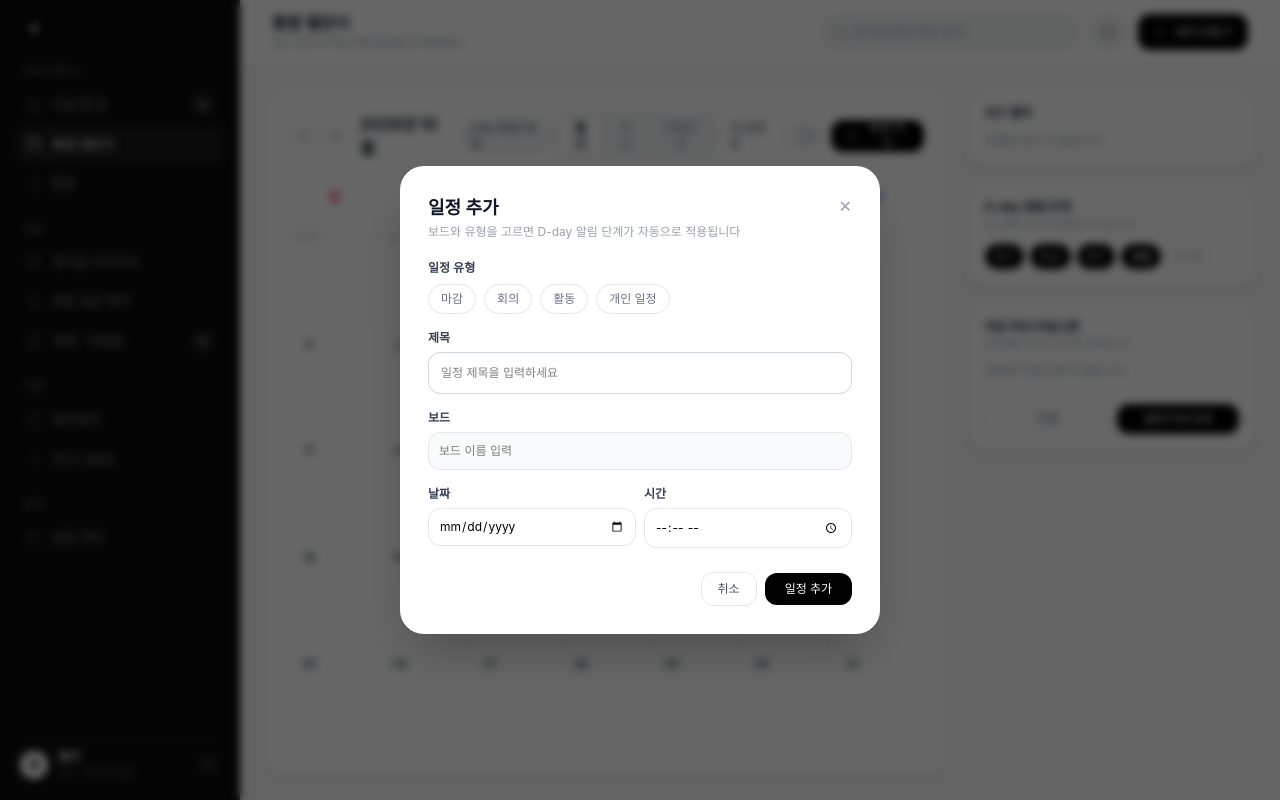
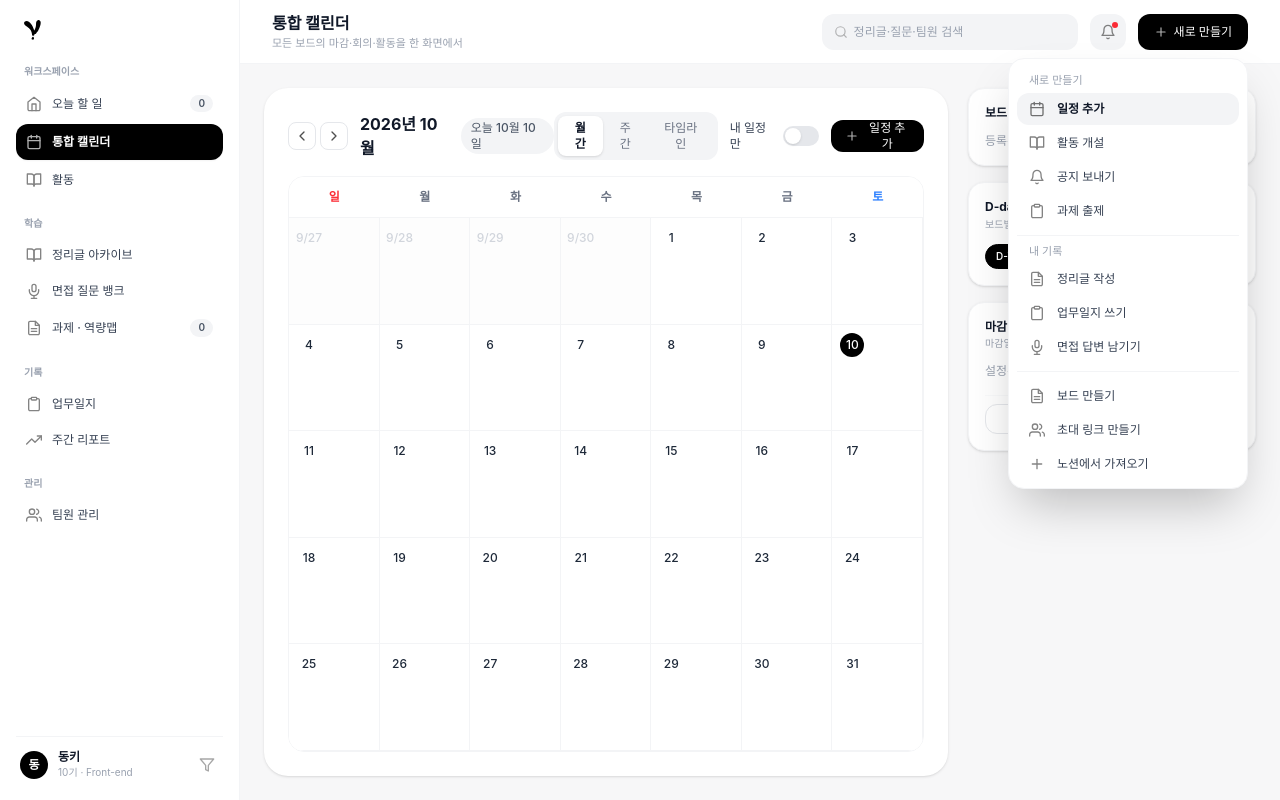
Before and after one commit to VOID-GSM/PV-Web, a React (Vite) app: page / in a window 1280 px wide. Both pictures are taken after a click on the button "새로 만들기". Built offline with nearby package versions, Linux system fonts and the light colour scheme.

Commit message:
feat: 헤더 새로만들기  드롭다운 구현, 주간/월간 날짜 이동 분기 및 사이드바 테마 수정

```diff
--- a/src/components/calendar/CalendarHeader.tsx
+++ b/src/components/calendar/CalendarHeader.tsx
@@ -10,8 +10,8 @@ interface CalendarHeaderProps {
   onlyMyEvents: boolean;
   onViewChange: (mode: ViewMode) => void;
   onToggleOnlyMyEvents: () => void;
-  onPrevMonth: () => void;
-  onNextMonth: () => void;
+  onPrev: () => void;
+  onNext: () => void;
   onOpenAddModal: () => void;
 }
 
@@ -21,8 +21,8 @@ export const CalendarHeader: React.FC<CalendarHeaderProps> = ({
   onlyMyEvents,
   onViewChange,
   onToggleOnlyMyEvents,
-  onPrevMonth,
-  onNextMonth,
+  onPrev,
+  onNext,
   onOpenAddModal,
 }) => {
   const today = new Date();
@@ -31,20 +31,20 @@ export const CalendarHeader: React.FC<CalendarHeaderProps> = ({
 
   return (
     <div className="flex items-center justify-between pb-4 select-none">
-      {/* Date controls */}
+      {/* 날짜 이동 컨트롤 */}
       <div className="flex items-center gap-3">
         <div className="flex items-center gap-1">
           <button
             type="button"
-            onClick={onPrevMonth}
-            className="flex h-7 w-7 items-center justify-center rounded-lg border border-gray-200 text-gray-600 hover:bg-gray-100 transition"
+            onClick={onPrev}
+            className="flex h-7 w-7 items-center justify-center rounded-lg border border-gray-200 text-gray-600 hover:bg-gray-100 transition cursor-pointer"
           >
             <img src={chevronLeftIcon} alt="이전" className="h-4 w-4" />
           </button>
           <button
             type="button"
-            onClick={onNextMonth}
-            className="flex h-7 w-7 items-center justify-center rounded-lg border border-gray-200 text-gray-600 hover:bg-gray-100 transition"
+            onClick={onNext}
+            className="flex h-7 w-7 items-center justify-center rounded-lg border border-gray-200 text-gray-600 hover:bg-gray-100 transition cursor-pointer"
           >
             <img src={chevronRightIcon} alt="다음" className="h-4 w-4" />
           </button>
@@ -59,16 +59,15 @@ export const CalendarHeader: React.FC<CalendarHeaderProps> = ({
         </span>
       </div>
 
-      {/* View Switcher & Action */}
+      {/* 뷰 전환 & 버튼 */}
       <div className="flex items-center gap-3">
-        {/* 월간 / 주간 / 타임라인 클릭 반응형 버튼 */}
         <div className="flex rounded-xl bg-gray-100 p-1 text-xs font-medium text-gray-500">
           {(["월간", "주간", "타임라인"] as ViewMode[]).map((mode) => (
             <button
               key={mode}
               type="button"
               onClick={() => onViewChange(mode)}
-              className={`rounded-lg px-3 py-1 transition ${
+              className={`rounded-lg px-3 py-1 transition cursor-pointer ${
                 viewMode === mode
                   ? "bg-white font-bold text-gray-900 shadow-sm"
                   : "hover:text-gray-900"
@@ -79,7 +78,7 @@ export const CalendarHeader: React.FC<CalendarHeaderProps> = ({
           ))}
         </div>
 
-        {/* 내 일정만 토글 스위치 */}
+        {/* 내 일정만 보기 토글 */}
         <div className="flex items-center gap-2 text-xs font-medium text-gray-700">
           <span>내 일정만</span>
           <button
@@ -100,7 +99,7 @@ export const CalendarHeader: React.FC<CalendarHeaderProps> = ({
         <button
           type="button"
           onClick={onOpenAddModal}
-          className="flex h-8 items-center gap-1.5 rounded-xl bg-black px-3.5 text-xs font-medium text-white hover:bg-gray-800 transition"
+          className="flex h-8 items-center gap-1.5 rounded-xl bg-black px-3.5 text-xs font-medium text-white hover:bg-gray-800 transition cursor-pointer"
         >
           <img src={plusIcon} alt="" className="h-3.5 w-3.5 filter invert" />
           <span>일정 추가</span>
--- a/src/components/layout/Header.tsx
+++ b/src/components/layout/Header.tsx
@@ -1,15 +1,43 @@
-import React from "react";
+import React, { useState, useRef, useEffect } from "react";
 import searchIcon from "../../assets/icons/search.svg";
 import bellIcon from "../../assets/icons/bell.svg";
 import plusIcon from "../../assets/icons/plus.svg";
+import calendarIcon from "../../assets/icons/calendar.svg";
+import bookIcon from "../../assets/icons/book.svg";
+import fileTextIcon from "../../assets/icons/file-text.svg";
+import clipboardIcon from "../../assets/icons/clipboard.svg";
+import micIcon from "../../assets/icons/mic.svg";
+import usersIcon from "../../assets/icons/users.svg";
 
 interface HeaderProps {
   onOpenAddModal?: () => void;
 }
 
 export const Header: React.FC<HeaderProps> = ({ onOpenAddModal }) => {
+  const [isDropdownOpen, setIsDropdownOpen] = useState(false);
+  const dropdownRef = useRef<HTMLDivElement>(null);
+
+  // 드롭다운 외부 클릭 시 닫히는 이벤트
+  useEffect(() => {
+    const handleClickOutside = (event: MouseEvent) => {
+      if (
+        dropdownRef.current &&
+        !dropdownRef.current.contains(event.target as Node)
+      ) {
+        setIsDropdownOpen(false);
+      }
+    };
+    document.addEventListener("mousedown", handleClickOutside);
+    return () => document.removeEventListener("mousedown", handleClickOutside);
+  }, []);
+
+  const handleOpenAddModal = () => {
+    setIsDropdownOpen(false);
+    if (onOpenAddModal) onOpenAddModal();
+  };
+
   return (
-    <header className="flex h-16 w-full items-center justify-between border-b border-gray-100 bg-white px-8 shrink-0">
+    <header className="flex h-16 w-full items-center justify-between border-b border-gray-100 bg-white px-8 shrink-0 relative z-30">
       <div>
         <h1 className="text-base font-bold text-gray-900">통합 캘린더</h1>
         <p className="text-[11px] text-gray-400">
@@ -32,23 +60,156 @@ export const Header: React.FC<HeaderProps> = ({ onOpenAddModal }) => {
           />
         </div>
 
-        {/* Bell Button */}
+        {/* Bell Notification Button */}
         <button
           type="button"
-          className="flex h-9 w-9 items-center justify-center rounded-xl bg-gray-100 transition hover:bg-gray-200"
+          className="relative flex h-9 w-9 items-center justify-center rounded-xl bg-gray-100 transition hover:bg-gray-200"
         >
           <img src={bellIcon} alt="알림" className="h-4 w-4 opacity-70" />
+          <span className="absolute top-2 right-2 h-1.5 w-1.5 rounded-full bg-red-500" />
         </button>
 
-        {/* Create Button */}
+        {/* Create Button & Dropdown Menu */}
+        <div className="relative" ref={dropdownRef}>
           <button
             type="button"
-          onClick={onOpenAddModal}
-          className="flex h-9 items-center gap-1.5 rounded-xl bg-black px-4 text-xs font-medium text-white hover:bg-gray-800 transition"
+            onClick={() => setIsDropdownOpen((prev) => !prev)}
+            className="flex h-9 items-center gap-1.5 rounded-xl bg-black px-4 text-xs font-medium text-white hover:bg-gray-800 transition cursor-pointer"
           >
             <img src={plusIcon} alt="" className="h-3.5 w-3.5 filter invert" />
             <span>새로 만들기</span>
           </button>
+
+          {/* 새로 만들기 팝오버 드롭다운 메뉴 */}
+          {isDropdownOpen && (
+            <div className="absolute right-0 mt-2 w-60 rounded-2xl border border-gray-100 bg-white p-2 shadow-2xl z-50 text-xs select-none animate-in fade-in zoom-in-95 duration-100">
+              {/* 1. 새로 만들기 섹션 */}
+              <div className="px-3 py-1.5 text-[11px] font-medium text-gray-400">
+                새로 만들기
+              </div>
+              <div className="space-y-0.5">
+                <button
+                  type="button"
+                  onClick={handleOpenAddModal}
+                  className="flex w-full items-center gap-3 rounded-xl bg-gray-100 px-3 py-2 font-semibold text-gray-900 transition hover:bg-gray-200"
+                >
+                  <img
+                    src={calendarIcon}
+                    alt=""
+                    className="h-4 w-4 opacity-80"
+                  />
+                  <span>일정 추가</span>
+                </button>
+
+                <button
+                  type="button"
+                  onClick={() => setIsDropdownOpen(false)}
+                  className="flex w-full items-center gap-3 rounded-xl px-3 py-2 font-medium text-gray-700 hover:bg-gray-50 transition"
+                >
+                  <img src={bookIcon} alt="" className="h-4 w-4 opacity-70" />
+                  <span>활동 개설</span>
+                </button>
+
+                <button
+                  type="button"
+                  onClick={() => setIsDropdownOpen(false)}
+                  className="flex w-full items-center gap-3 rounded-xl px-3 py-2 font-medium text-gray-700 hover:bg-gray-50 transition"
+                >
+                  <img src={bellIcon} alt="" className="h-4 w-4 opacity-70" />
+                  <span>공지 보내기</span>
+                </button>
+
+                <button
+                  type="button"
+                  onClick={() => setIsDropdownOpen(false)}
+                  className="flex w-full items-center gap-3 rounded-xl px-3 py-2 font-medium text-gray-700 hover:bg-gray-50 transition"
+                >
+                  <img
+                    src={clipboardIcon}
+                    alt=""
+                    className="h-4 w-4 opacity-70"
+                  />
+                  <span>과제 출제</span>
+                </button>
+              </div>
+
+              {/* 2. 내 기록 섹션 */}
+              <div className="mt-2 border-t border-gray-100 pt-2 px-3 pb-1 text-[11px] font-medium text-gray-400">
+                내 기록
+              </div>
+              <div className="space-y-0.5">
+                <button
+                  type="button"
+                  onClick={() => setIsDropdownOpen(false)}
+                  className="flex w-full items-center gap-3 rounded-xl px-3 py-2 font-medium text-gray-700 hover:bg-gray-50 transition"
+                >
+                  <img
+                    src={fileTextIcon}
+                    alt=""
+                    className="h-4 w-4 opacity-70"
+                  />
+                  <span>정리글 작성</span>
+                </button>
+
+                <button
+                  type="button"
+                  onClick={() => setIsDropdownOpen(false)}
+                  className="flex w-full items-center gap-3 rounded-xl px-3 py-2 font-medium text-gray-700 hover:bg-gray-50 transition"
+                >
+                  <img
+                    src={clipboardIcon}
+                    alt=""
+                    className="h-4 w-4 opacity-70"
+                  />
+                  <span>업무일지 쓰기</span>
+                </button>
+
+                <button
+                  type="button"
+                  onClick={() => setIsDropdownOpen(false)}
+                  className="flex w-full items-center gap-3 rounded-xl px-3 py-2 font-medium text-gray-700 hover:bg-gray-50 transition"
+                >
+                  <img src={micIcon} alt="" className="h-4 w-4 opacity-70" />
+                  <span>면접 답변 남기기</span>
+                </button>
+              </div>
+
+              {/* 3. 기타 관리 섹션 */}
+              <div className="mt-2 border-t border-gray-100 pt-2 space-y-0.5">
+                <button
+                  type="button"
+                  onClick={() => setIsDropdownOpen(false)}
+                  className="flex w-full items-center gap-3 rounded-xl px-3 py-2 font-medium text-gray-700 hover:bg-gray-50 transition"
+                >
+                  <img
+                    src={fileTextIcon}
+                    alt=""
+                    className="h-4 w-4 opacity-70"
+                  />
+                  <span>보드 만들기</span>
+                </button>
+
+                <button
+                  type="button"
+                  onClick={() => setIsDropdownOpen(false)}
+                  className="flex w-full items-center gap-3 rounded-xl px-3 py-2 font-medium text-gray-700 hover:bg-gray-50 transition"
+                >
+                  <img src={usersIcon} alt="" className="h-4 w-4 opacity-70" />
+                  <span>초대 링크 만들기</span>
+                </button>
+
+                <button
+                  type="button"
+                  onClick={() => setIsDropdownOpen(false)}
+                  className="flex w-full items-center gap-3 rounded-xl px-3 py-2 font-medium text-gray-700 hover:bg-gray-50 transition"
+                >
+                  <img src={plusIcon} alt="" className="h-4 w-4 opacity-70" />
+                  <span>노션에서 가져오기</span>
+                </button>
+              </div>
+            </div>
+          )}
+        </div>
       </div>
     </header>
   );
--- a/src/components/layout/Sidebar.tsx
+++ b/src/components/layout/Sidebar.tsx
@@ -1,56 +1,55 @@
 import React from "react";
-import logoWhite from "../../assets/images/logo-white.png";
+import logo from "../../assets/images/logo.svg";
 import homeIcon from "../../assets/icons/home.svg";
 import calendarIcon from "../../assets/icons/calendar.svg";
-import bellIcon from "../../assets/icons/bell.svg";
 import bookIcon from "../../assets/icons/book.svg";
 import micIcon from "../../assets/icons/mic.svg";
 import fileTextIcon from "../../assets/icons/file-text.svg";
 import clipboardIcon from "../../assets/icons/clipboard.svg";
-import barChartIcon from "../../assets/icons/bar-chart.svg";
+import trendingUpIcon from "../../assets/icons/trending-up.svg";
 import usersIcon from "../../assets/icons/users.svg";
-import settingsIcon from "../../assets/icons/settings.svg";
+import filterIcon from "../../assets/icons/filter.svg";
 
 interface SidebarProps {
-  todayTaskCount: number;
-  assignmentCount: number;
+  todayTaskCount?: number;
+  assignmentCount?: number;
 }
 
 export const Sidebar: React.FC<SidebarProps> = ({
-  todayTaskCount,
-  assignmentCount,
+  todayTaskCount = 0,
+  assignmentCount = 0,
 }) => {
   return (
-    <aside className="flex h-screen w-60 flex-col bg-[#0d0d0d] px-4 py-5 text-white select-none shrink-0">
+    <aside className="flex h-screen w-60 flex-col border-r border-gray-100 bg-white px-4 py-5 select-none shrink-0">
       {/* Logo */}
-      <div className="mb-6 px-2">
-        <img src={logoWhite} alt="VOID" className="h-5 object-contain" />
+      <div className="mb-6 px-2 flex items-center">
+        <img src={logo} alt="VOID" className="h-5 object-contain" />
       </div>
 
-      {/* Nav Menu */}
+      {/* Navigation Menu */}
       <div className="flex-1 space-y-5 overflow-y-auto text-[13px]">
         {/* 워크스페이스 */}
         <div>
-          <p className="px-2 pb-2 text-[10px] font-semibold tracking-wider text-[#555]">
+          <p className="px-2 pb-2 text-[10px] font-semibold text-gray-400">
             워크스페이스
           </p>
           <div className="space-y-1">
             <button
               type="button"
-              className="flex w-full items-center justify-between rounded-lg px-2.5 py-2 text-[#888] hover:bg-[#1a1a1a] hover:text-white"
+              className="flex w-full items-center justify-between rounded-xl px-2.5 py-2 text-xs font-medium text-gray-700 hover:bg-gray-100 transition"
             >
               <span className="flex items-center gap-2.5">
                 <img src={homeIcon} alt="" className="h-4 w-4 opacity-70" />
                 오늘 할 일
               </span>
-              <span className="rounded-full bg-[#222] px-2 py-0.5 text-[10px] text-[#aaa] font-semibold">
+              <span className="rounded-full bg-gray-100 px-2 py-0.5 text-[10px] font-semibold text-gray-600">
                 {todayTaskCount}
               </span>
             </button>
 
             <button
               type="button"
-              className="flex w-full items-center gap-2.5 rounded-lg bg-[#1a1a1a] px-2.5 py-2 font-medium text-white"
+              className="flex w-full items-center gap-2.5 rounded-xl bg-black px-2.5 py-2.5 text-xs font-semibold text-white shadow-xs"
             >
               <img
                 src={calendarIcon}
@@ -62,9 +61,9 @@ export const Sidebar: React.FC<SidebarProps> = ({
 
             <button
               type="button"
-              className="flex w-full items-center gap-2.5 rounded-lg px-2.5 py-2 text-[#888] hover:bg-[#1a1a1a] hover:text-white"
+              className="flex w-full items-center gap-2.5 rounded-xl px-2.5 py-2 text-xs font-medium text-gray-700 hover:bg-gray-100 transition"
             >
-              <img src={bellIcon} alt="" className="h-4 w-4 opacity-70" />
+              <img src={bookIcon} alt="" className="h-4 w-4 opacity-70" />
               활동
             </button>
           </div>
@@ -72,13 +71,13 @@ export const Sidebar: React.FC<SidebarProps> = ({
 
         {/* 학습 */}
         <div>
-          <p className="px-2 pb-2 text-[10px] font-semibold tracking-wider text-[#555]">
+          <p className="px-2 pb-2 text-[10px] font-semibold text-gray-400">
             학습
           </p>
           <div className="space-y-1">
             <button
               type="button"
-              className="flex w-full items-center gap-2.5 rounded-lg px-2.5 py-2 text-[#888] hover:bg-[#1a1a1a] hover:text-white"
+              className="flex w-full items-center gap-2.5 rounded-xl px-2.5 py-2 text-xs font-medium text-gray-700 hover:bg-gray-100 transition"
             >
               <img src={bookIcon} alt="" className="h-4 w-4 opacity-70" />
               정리글 아카이브
@@ -86,7 +85,7 @@ export const Sidebar: React.FC<SidebarProps> = ({
 
             <button
               type="button"
-              className="flex w-full items-center gap-2.5 rounded-lg px-2.5 py-2 text-[#888] hover:bg-[#1a1a1a] hover:text-white"
+              className="flex w-full items-center gap-2.5 rounded-xl px-2.5 py-2 text-xs font-medium text-gray-700 hover:bg-gray-100 transition"
             >
               <img src={micIcon} alt="" className="h-4 w-4 opacity-70" />
               면접 질문 뱅크
@@ -94,13 +93,13 @@ export const Sidebar: React.FC<SidebarProps> = ({
 
             <button
               type="button"
-              className="flex w-full items-center justify-between rounded-lg px-2.5 py-2 text-[#888] hover:bg-[#1a1a1a] hover:text-white"
+              className="flex w-full items-center justify-between rounded-xl px-2.5 py-2 text-xs font-medium text-gray-700 hover:bg-gray-100 transition"
             >
               <span className="flex items-center gap-2.5">
                 <img src={fileTextIcon} alt="" className="h-4 w-4 opacity-70" />
                 과제 · 역량맵
               </span>
-              <span className="rounded-full bg-[#222] px-2 py-0.5 text-[10px] text-[#aaa] font-semibold">
+              <span className="rounded-full bg-gray-100 px-2 py-0.5 text-[10px] font-semibold text-gray-600">
                 {assignmentCount}
               </span>
             </button>
@@ -109,13 +108,13 @@ export const Sidebar: React.FC<SidebarProps> = ({
 
         {/* 기록 */}
         <div>
-          <p className="px-2 pb-2 text-[10px] font-semibold tracking-wider text-[#555]">
+          <p className="px-2 pb-2 text-[10px] font-semibold text-gray-400">
             기록
           </p>
           <div className="space-y-1">
             <button
               type="button"
-              className="flex w-full items-center gap-2.5 rounded-lg px-2.5 py-2 text-[#888] hover:bg-[#1a1a1a] hover:text-white"
+              className="flex w-full items-center gap-2.5 rounded-xl px-2.5 py-2 text-xs font-medium text-gray-700 hover:bg-gray-100 transition"
             >
               <img src={clipboardIcon} alt="" className="h-4 w-4 opacity-70" />
               업무일지
@@ -123,9 +122,9 @@ export const Sidebar: React.FC<SidebarProps> = ({
 
             <button
               type="button"
-              className="flex w-full items-center gap-2.5 rounded-lg px-2.5 py-2 text-[#888] hover:bg-[#1a1a1a] hover:text-white"
+              className="flex w-full items-center gap-2.5 rounded-xl px-2.5 py-2 text-xs font-medium text-gray-700 hover:bg-gray-100 transition"
             >
-              <img src={barChartIcon} alt="" className="h-4 w-4 opacity-70" />
+              <img src={trendingUpIcon} alt="" className="h-4 w-4 opacity-70" />
               주간 리포트
             </button>
           </div>
@@ -133,13 +132,13 @@ export const Sidebar: React.FC<SidebarProps> = ({
 
         {/* 관리 */}
         <div>
-          <p className="px-2 pb-2 text-[10px] font-semibold tracking-wider text-[#555]">
+          <p className="px-2 pb-2 text-[10px] font-semibold text-gray-400">
             관리
           </p>
           <div className="space-y-1">
             <button
               type="button"
-              className="flex w-full items-center gap-2.5 rounded-lg px-2.5 py-2 text-[#888] hover:bg-[#1a1a1a] hover:text-white"
+              className="flex w-full items-center gap-2.5 rounded-xl px-2.5 py-2 text-xs font-medium text-gray-700 hover:bg-gray-100 transition"
             >
               <img src={usersIcon} alt="" className="h-4 w-4 opacity-70" />
               팀원 관리
@@ -149,23 +148,22 @@ export const Sidebar: React.FC<SidebarProps> = ({
       </div>
 
       {/* User Profile Footer */}
-      <div className="mt-auto border-t border-[#222] pt-3">
+      <div className="mt-auto border-t border-gray-100 pt-3">
         <div className="flex items-center justify-between px-1">
           <div className="flex items-center gap-2.5">
-            <div className="flex h-7 w-7 items-center justify-center rounded-full bg-white text-xs font-bold text-black">
+            <div className="flex h-7 w-7 items-center justify-center rounded-full bg-black text-xs font-bold text-white">
               동
             </div>
             <div>
-              <p className="text-xs font-semibold text-white">동키</p>
-              <p className="text-[10px] text-[#666]">10기 · Front-end</p>
+              <p className="text-xs font-bold text-gray-900">동키</p>
+              <p className="text-[10px] text-gray-400">10기 · Front-end</p>
             </div>
           </div>
-          <button type="button" className="p-1 text-[#666] hover:text-white">
-            <img
-              src={settingsIcon}
-              alt="설정"
-              className="h-4 w-4 filter invert opacity-60"
-            />
+          <button
+            type="button"
+            className="p-1 text-gray-400 hover:text-gray-600"
+          >
+            <img src={filterIcon} alt="설정" className="h-4 w-4 opacity-50" />
           </button>
         </div>
       </div>
--- a/src/vite-env.d.ts
+++ b/src/vite-env.d.ts
@@ -1 +1,11 @@
 /// <reference types="vite/client" />
+
+declare module "*.svg" {
+  const content: string;
+  export default content;
+}
+
+declare module "*.png" {
+  const content: string;
+  export default content;
+}
```
Also changed, not shown: src/components/calendar/CalendarGrid.tsx (+76 -66 lines), src/pages/CalendarPage.tsx (+29 -42 lines), src/types/calendar.ts (+2 -7 lines), 1 other file (tests, documents, lock files or other folders). Lines whose indentation alone changed are shown as unchanged.
